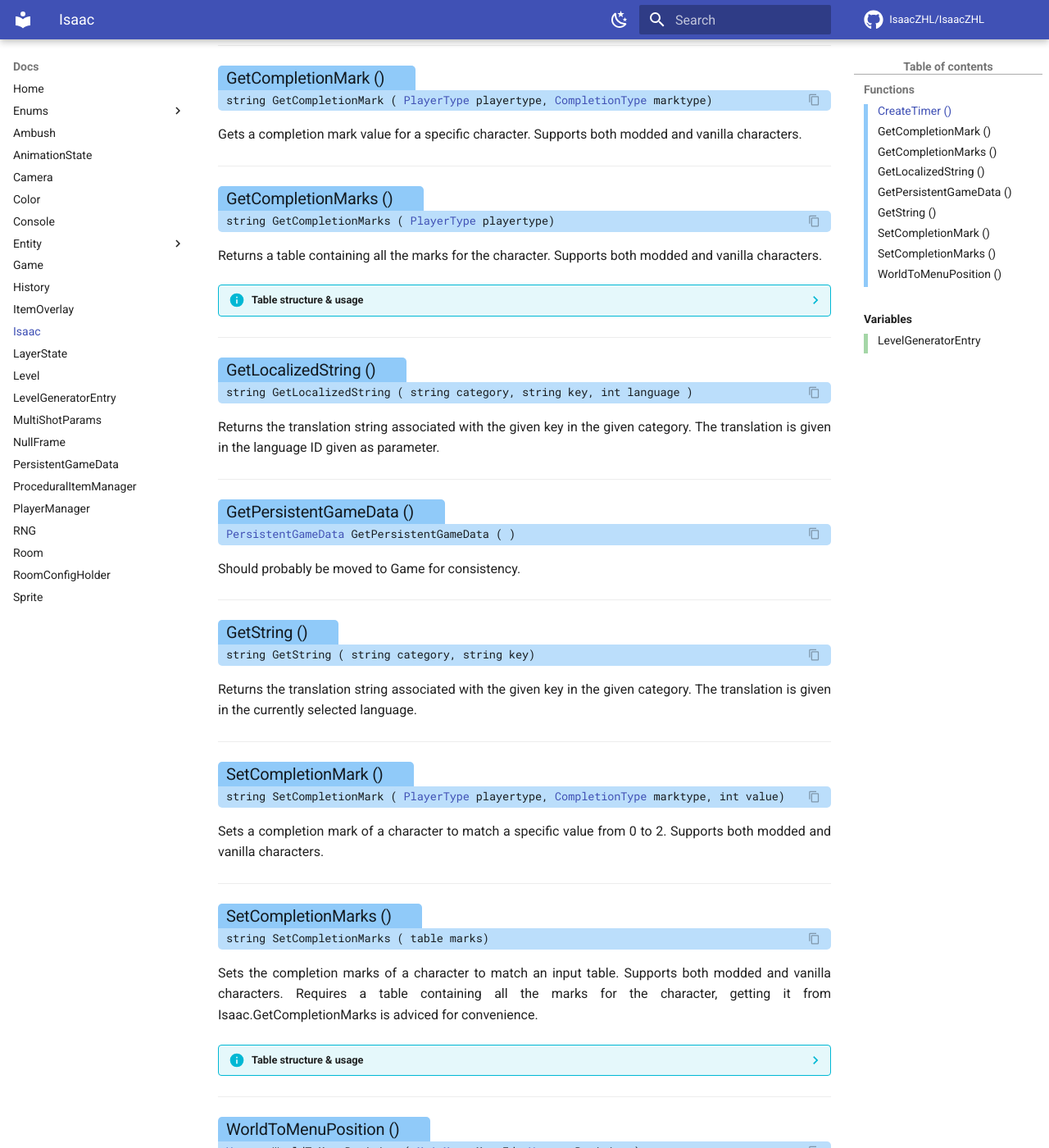
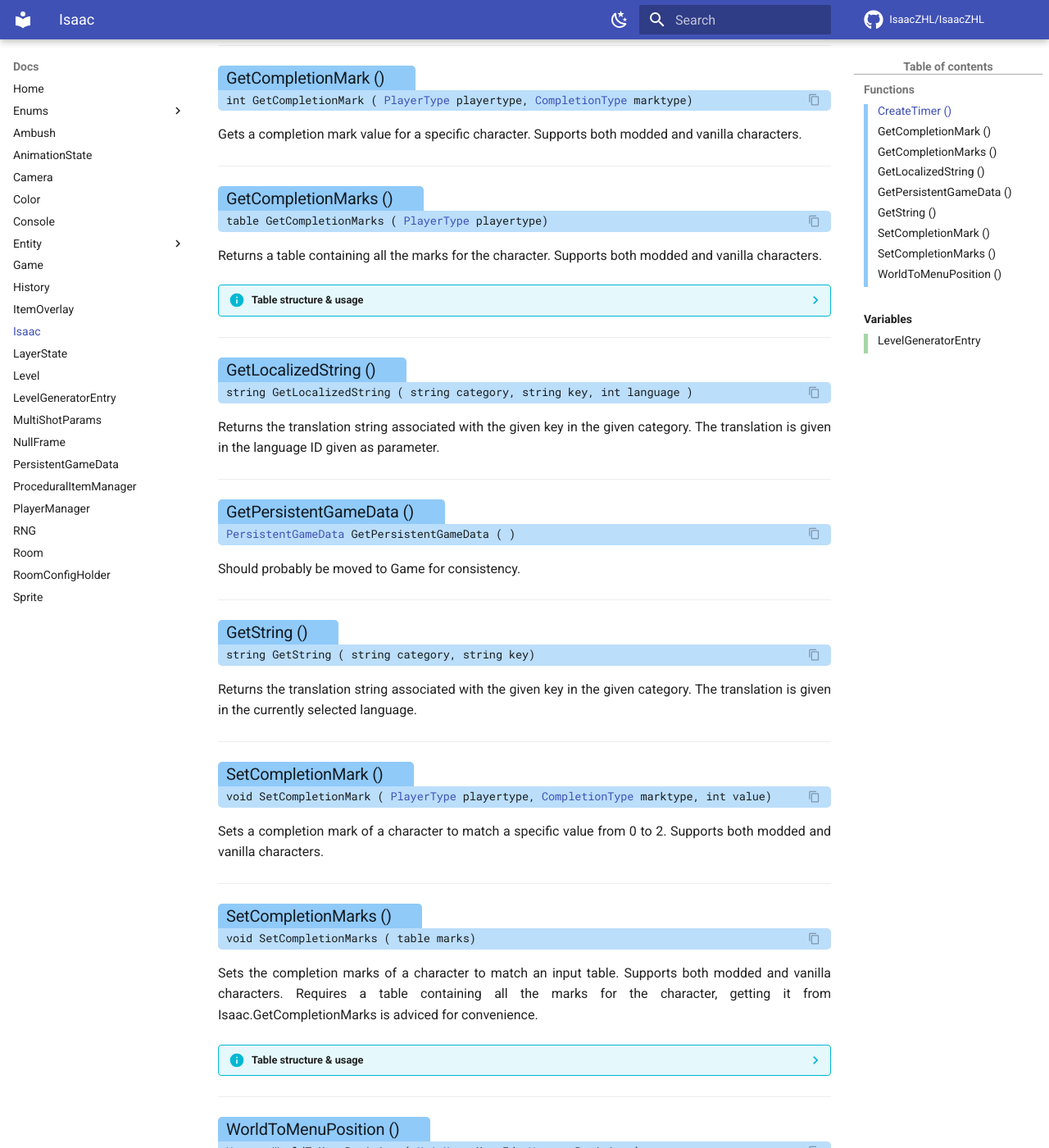
Before and after one commit to TeamREPENTOGON/REPENTOGON, an MkDocs documentation site: the page built from documentation/docs/Isaac.md, in a window 1280 px wide and 1400 px high, scrolled down 808 px. Shown: the whole window at 82% size. Built offline with MkDocs 1.6.1 and Material for MkDocs 9.7.7, drawn with Linux system fonts in a browser that asks for light colours; comment, search, counter and statistics services are not loaded; the version menu is left out; some of the changed text lies outside the part shown.

Commit message:
return value fix for marks functions on docs

```diff
--- a/documentation/docs/Isaac.md
+++ b/documentation/docs/Isaac.md
@@ -13,12 +13,12 @@
 
 ___
 ### Get·Completion·Mark () {: aria-label='Functions' }
-#### string GetCompletionMark ( [PlayerType](https://wofsauge.github.io/IsaacDocs/rep/enums/PlayerType.html?h=playerty) playertype, [CompletionType](https://repentogon.com/enums/CompletionType.html) marktype) {: .copyable aria-label='Functions' }
+#### int GetCompletionMark ( [PlayerType](https://wofsauge.github.io/IsaacDocs/rep/enums/PlayerType.html?h=playerty) playertype, [CompletionType](https://repentogon.com/enums/CompletionType.html) marktype) {: .copyable aria-label='Functions' }
 Gets a completion mark value for a specific character. Supports both modded and vanilla characters.
 
 ___
 ### Get·Completion·Marks () {: aria-label='Functions' }
-#### string GetCompletionMarks ( [PlayerType](https://wofsauge.github.io/IsaacDocs/rep/enums/PlayerType.html?h=playerty) playertype) {: .copyable aria-label='Functions' }
+#### table GetCompletionMarks ( [PlayerType](https://wofsauge.github.io/IsaacDocs/rep/enums/PlayerType.html?h=playerty) playertype) {: .copyable aria-label='Functions' }
 Returns a table containing all the marks for the character. Supports both modded and vanilla characters.
 
 ???- info "Table structure & usage"
@@ -67,13 +67,13 @@
 
 ___
 ### Set·Completion·Mark () {: aria-label='Functions' }
-#### string SetCompletionMark ( [PlayerType](https://wofsauge.github.io/IsaacDocs/rep/enums/PlayerType.html?h=playerty) playertype, [CompletionType](https://repentogon.com/enums/CompletionType.html) marktype, int value) {: .copyable aria-label='Functions' }
+#### void SetCompletionMark ( [PlayerType](https://wofsauge.github.io/IsaacDocs/rep/enums/PlayerType.html?h=playerty) playertype, [CompletionType](https://repentogon.com/enums/CompletionType.html) marktype, int value) {: .copyable aria-label='Functions' }
 Sets a completion mark of a character to match a specific value from 0 to 2. Supports both modded and vanilla characters.
 
 
 ___
 ### Set·Completion·Marks () {: aria-label='Functions' }
-#### string SetCompletionMarks ( table marks) {: .copyable aria-label='Functions' }
+#### void SetCompletionMarks ( table marks) {: .copyable aria-label='Functions' }
 Sets the completion marks of a character to match an input table. Supports both modded and vanilla characters. Requires a table containing all the marks for the character, getting it from Isaac.GetCompletionMarks is adviced for convenience.
 
 ???- info "Table structure & usage"
```
